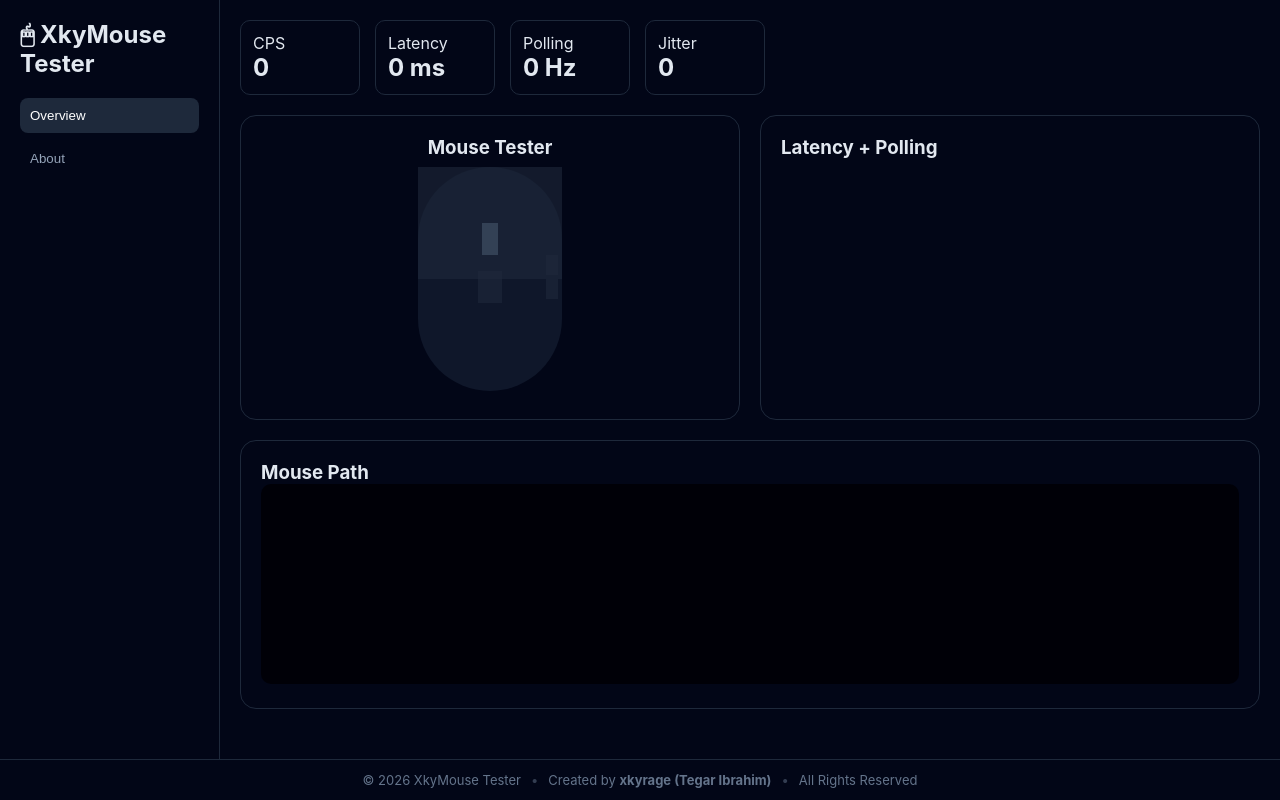
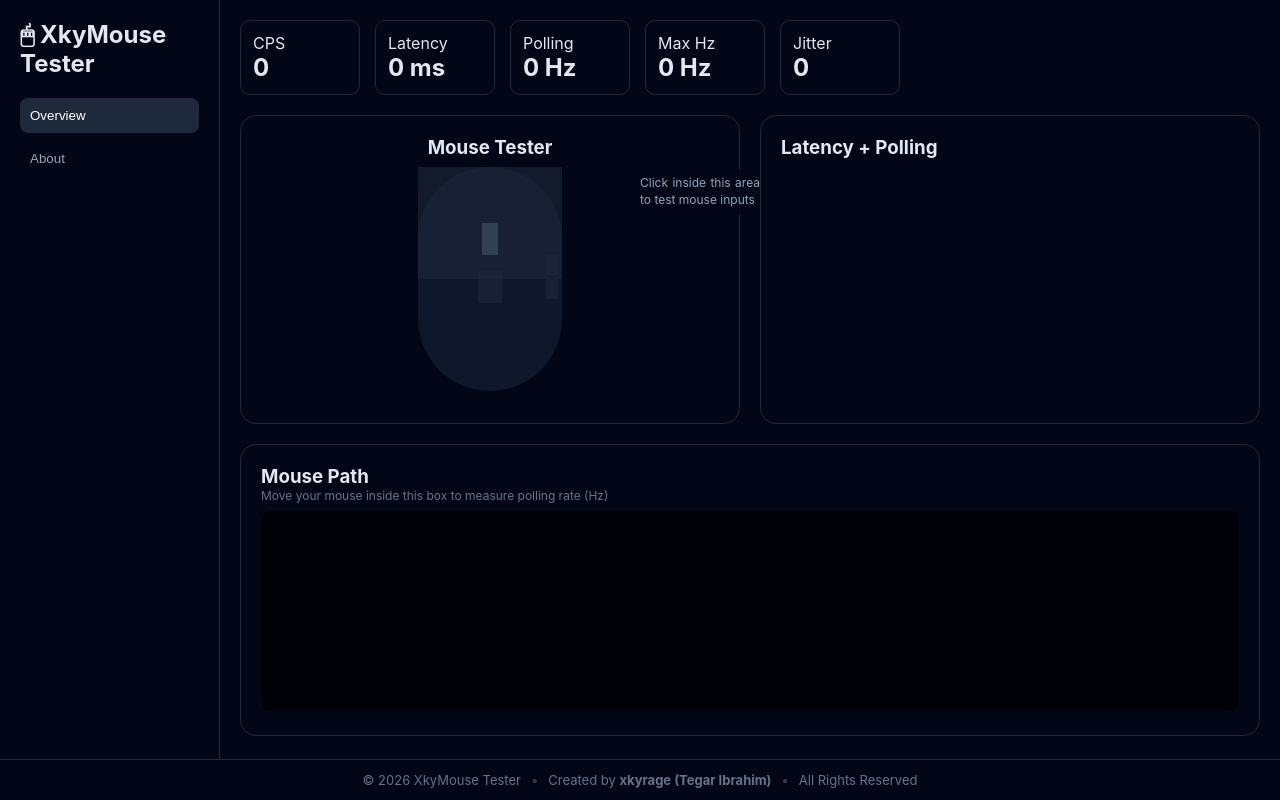
Before and after one commit to xkyrage/xkymouse_Tester, a plain HTML site: page index.html in a window 1280 px wide. Drawn offline with Linux system fonts and the light colour scheme.

Commit message:
adding max polling rate and hints

```diff
--- a/index.html
+++ b/index.html
@@ -28,6 +28,7 @@
       <div class="stat"><span>CPS</span><h2 id="cps">0</h2></div>
       <div class="stat"><span>Latency</span><h2 id="latency">0 ms</h2></div>
       <div class="stat"><span>Polling</span><h2 id="polling">0 Hz</h2></div>
+      <div class="stat"><span>Max Hz</span><h2 id="maxPolling">0 Hz</h2></div>
       <div class="stat"><span>Jitter</span><h2 id="jitter">0</h2></div>
     </div>
 
@@ -37,6 +38,11 @@
 
         <div class="card mouse-card">
   <h3>Mouse Tester</h3>
+
+  <div class="mouse-wrapper">
+    <span class="mouse-hint">
+      Click inside this area to test mouse inputs
+    </span>
 
     <svg viewBox="0 0 200 300" class="mouse-svg">
       <rect x="10" y="10" width="180" height="280" rx="90" class="mouse-body"/>
@@ -51,6 +57,7 @@
       <rect x="170" y="150" width="15" height="25" class="btn" data-button="4"/>
     </svg>
   </div>
+</div>
 
         <div class="card">
           <h3>Latency + Polling</h3>
@@ -59,6 +66,9 @@
 
         <div class="card wide">
           <h3>Mouse Path</h3>
+          <p class="hint">
+  Move your mouse inside this box to measure polling rate (Hz)
+</p>
           <canvas id="dragCanvas"></canvas>
         </div>
 
--- a/modules/input.js
+++ b/modules/input.js
@@ -4,7 +4,13 @@ import { pushLatency } from "./graph.js";
 import { handleRawMove } from "./raw.js";
 import { logClick, logLatency, logMove, detectJitter } from "./analytics.js";
 
+
 const testArea = document.querySelector(".mouse-card");
+const mouseHint = document.querySelector(".mouse-hint");
+
+testArea.addEventListener("mousedown", () => {
+  if (mouseHint) mouseHint.style.opacity = "0";
+});
 
 export function initInput() {
 
--- a/modules/stats.js
+++ b/modules/stats.js
@@ -4,6 +4,7 @@ import { getJitterScore } from "./analytics.js";
 let clicks = 0;
 let moveCount = 0;
 let lastTime = performance.now();
+let maxPolling = 0; // 🔥 NEW
 
 export function initStats() {
 
@@ -13,9 +14,10 @@ export function initStats() {
   const latency = document.getElementById("latency");
   const polling = document.getElementById("polling");
   const jitter = document.getElementById("jitter");
+  const maxEl = document.getElementById("maxPolling"); // 🔥 NEW
 
-  // 🎯 Polling now comes from mouse path area
-  canvas.addEventListener("mousemove", () => {
+  // 🔥 unified handler (avoids duplicate logic)
+  function handleMove() {
     moveCount++;
 
     const now = performance.now();
@@ -23,23 +25,39 @@ export function initStats() {
 
     if (delta > 0) {
       const hz = 1000 / delta;
+
       pushPolling(hz);
+
+      // ✅ track max polling
+      if (hz > maxPolling) {
+        maxPolling = hz;
+      }
     }
 
     lastTime = now;
-  });
+  }
+
+  // 🔥 use best available event
+  if ("onpointerrawupdate" in window) {
+    canvas.addEventListener("pointerrawupdate", handleMove);
+  } else {
+    canvas.addEventListener("mousemove", handleMove);
+  }
 
   setInterval(() => {
-    cps.textContent = clicks;
-    polling.textContent = moveCount + " Hz";
-    jitter.textContent = getJitterScore();
+    if (cps) cps.textContent = clicks;
+    if (polling) polling.textContent = moveCount + " Hz";
+    if (jitter) jitter.textContent = getJitterScore();
+
+    // 🔥 update max polling UI
+    if (maxEl) maxEl.textContent = Math.round(maxPolling) + " Hz";
 
     clicks = 0;
     moveCount = 0;
   }, 1000);
 
   window.__latency = (v) => {
-    latency.textContent = v.toFixed(2) + " ms";
+    if (latency) latency.textContent = v.toFixed(2) + " ms";
   };
 }
 
--- a/style.css
+++ b/style.css
@@ -126,6 +126,39 @@ body {
   fill: #38bdf8;
 }
 
+.hint {
+  font-size: 12px;
+  color: #64748b;
+  margin-bottom: 8px;
+}
+
+.mouse-wrapper {
+  position: relative;
+}
+
+.mouse-hint {
+
+  position: absolute;
+  left: 50%;
+  transform: translateX(150%);
+  top: 10px;
+  left: 10px;
+  right: 10px;
+
+  font-size: 12px;
+  color: #94a3b8;
+
+  background: rgba(2,6,23,0.7);
+  padding: 6px 10px;
+  border-radius: 6px;
+
+  text-align: justify;   /* ✅ THIS is what you want */
+  line-height: 1.4;
+
+  pointer-events: none;
+  transition: opacity 0.3s ease;
+}
+
 /* canvas */
 canvas {
   width: 100%;
```
Lines whose indentation alone changed are shown as unchanged.
